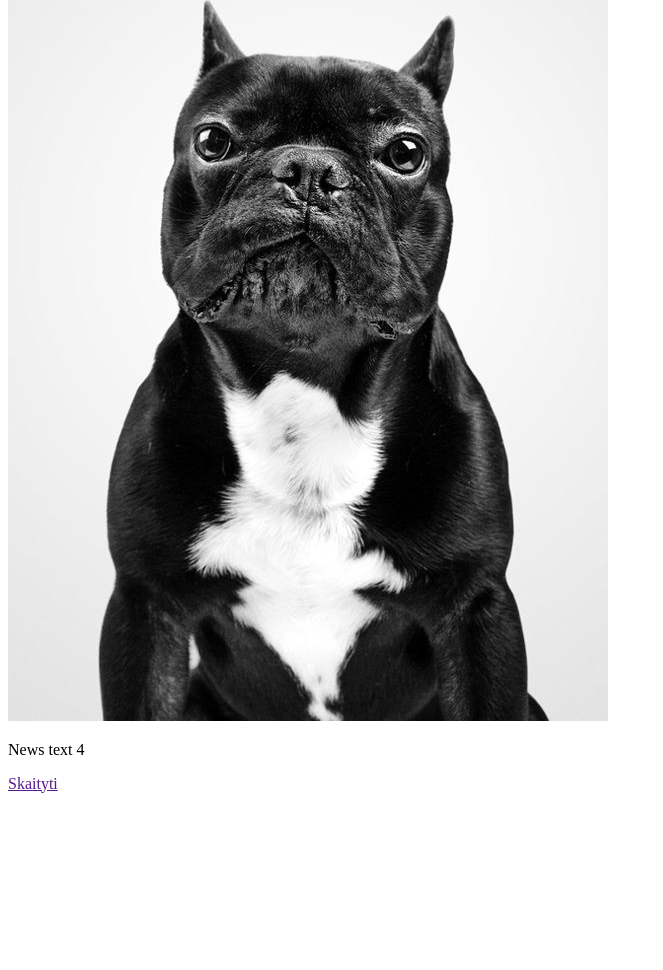
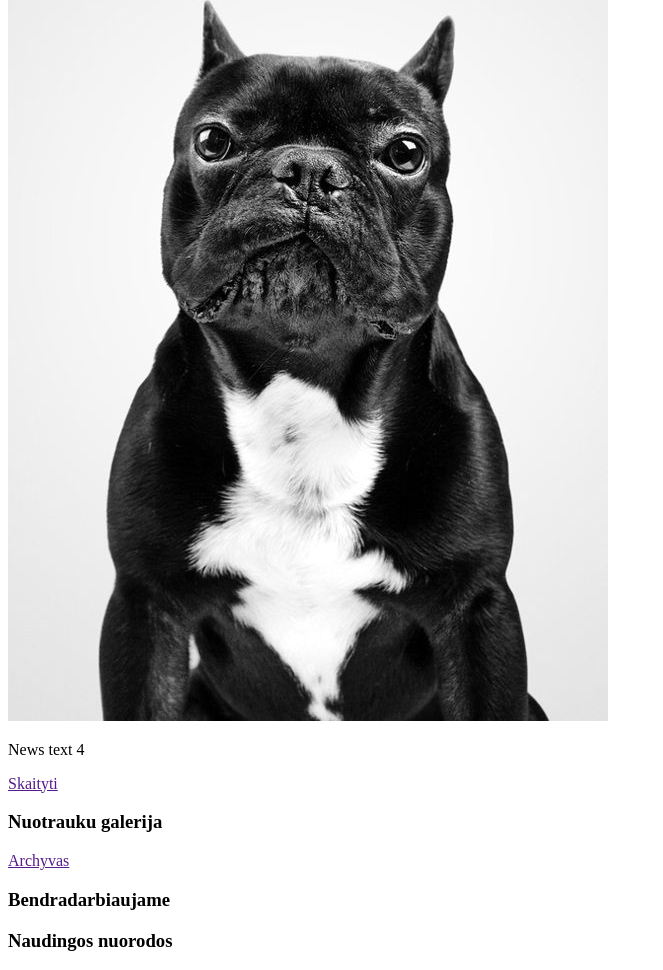
Before and after one commit to dzinbudist/Suzuki-asociacija-HTML, a plain HTML site: page index.html in a window 1280 px wide. Shown: the part 1510-2480 px from the top of the page, without its empty margins (0-663 px from the left). Before the commit the page ends 2311 px from the top, so only its background shows below. Drawn offline with Linux system fonts and the light colour scheme.

Commit message:
Update index.html

```diff
--- a/index.html
+++ b/index.html
@@ -1,9 +1,11 @@
 <!DOCTYPE html>
 <html lang="lt">
+
 <head>
   <meta charset="utf-8">
   <title>Lietuvos Suzuki Asociacija</title>
 </head>
+
 <body>
   <header class="mainHeader">
     <div class="mainHeaderLogo">
@@ -93,8 +95,29 @@
       </div>
       <a href="" target="_self">Skaityti</a>
     </article>
+    <div class="pagination">
+    </div>
   </main>
+  <section class="gallery">
+    <h3>Nuotrauku galerija</h3>
+    <span class="newsArchyve"><a href="" target="_self">Archyvas</a></span>
+
+  </section>
+  <section class="cooperationLinks">
+    <div class="cooperation">
+      <h3>Bendradarbiaujame</h3>
+
+    </div>
+    <div class="usefulLinks">
+      <h3>Naudingos nuorodos</h3>
+
+    </div>
+  </section>
+  <footer>
+
+  </footer>
 </body>
+
 </html>
 
 
```
Lines whose indentation alone changed are shown as unchanged.
